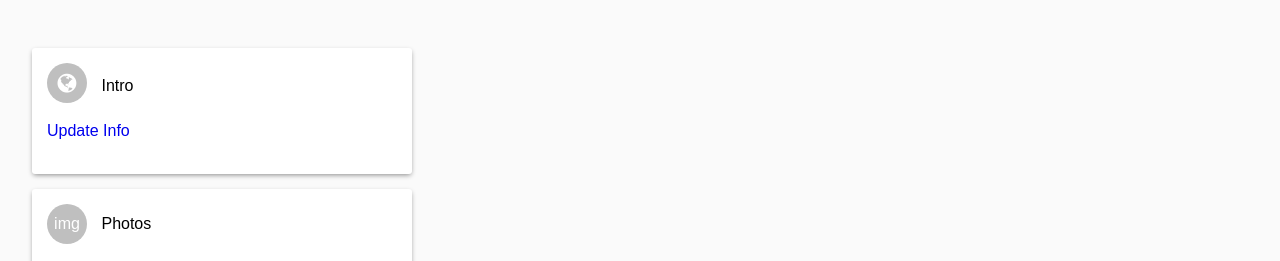
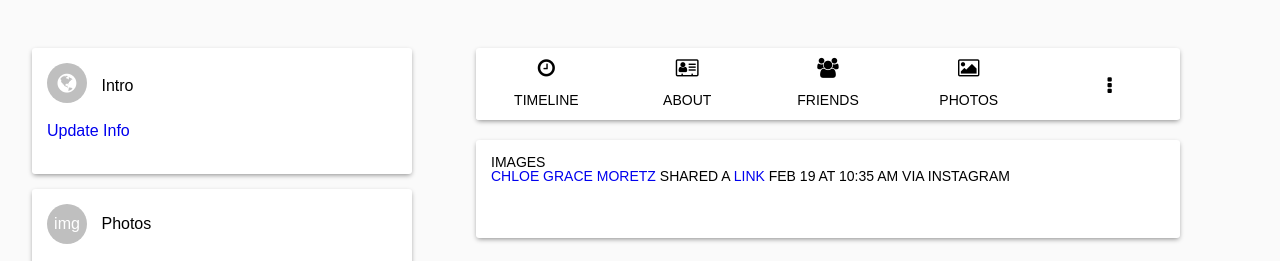
Before and after one commit to hnakae/social-media, a plain HTML site: page index.html in a window 1280 px wide. Shown: the part 658-919 px from the top of the page. Drawn offline with Linux system fonts and the light colour scheme.

Commit message:
top section and side section

```diff
--- a/css/main.css
+++ b/css/main.css
@@ -130,7 +130,7 @@ a{
     -moz-border-radius: 3px;
     border-radius: 3px;
     background: rgba(255,255,255, .3);
-    transition: background .25s ease-in-out;
+    transition: background .4s ease-in-out;
 }
 #top-area .profile-info .user-details a:hover{
     background: #2196F3;
@@ -187,5 +187,46 @@ a{
     float: left;
     width: 55%;
     margin: 0 2.5%;
+}
+#content-area .main-area .widget-box.submenu{
+    padding: 0;
+    margin: 0;
+    margin: 0 0 20px 0;
+}
+#content-area .main-area .submenu ul{
+    padding: 0;
+}
+#content-area .main-area .submenu ul li{
+    display: inline-block;
+    padding: 10px;
+    width: 20%;
+    float: left;
+    text-align: center;
+    border-bottom: 3px solid #fff;
+    transition: border-bottom .4s ease-in-out;
+    cursor: pointer;
+}
+#content-area .main-area .submenu ul li:hover{
+    border-bottom: 3px solid #2196F3;
+    color: #2196F3;
+}
+#content-area .main-area .submenu ul li:nth-child(5){
+    padding: 28px 0 20px;
+}
+#content-area .main-area .submenu ul li .fa{
+    font-size: 20px;
 
 }
+#content-area .main-area .submenu ul li span{
+    display: block;
+    margin: 15px 0 0 0;
+    text-transform: uppercase;
+    font-size: 14px;
+}
+
+#content-area .main-area .widget-box.post{
+    display: block;
+    margin: 15px 0 0 0;
+    text-transform: uppercase;
+    font-size: 14px;
+}
--- a/index.html
+++ b/index.html
@@ -300,7 +300,43 @@
             </div>
         </div>
         <div class="main-area">
+            <div class="widget-box submenu">
+                <ul>
+                    <li>
+                        <i class="fa fa-clock-o" aria-hidden="true"></i>
+                        <span>timeline</span>
+                    </li>
+                    <li>
+                        <i class="fa fa-address-card-o" aria-hidden="true"></i>
+                        <span>about</span>
+                    </li>
+                    <li>
+                        <i class="fa fa-users" aria-hidden="true"></i>
+                        <span>friends</span>
+                    </li>
+                    <li>
+                        <i class="fa fa-picture-o" aria-hidden="true"></i>
+                        <span>photos</span>
+                    </li>
+                    <li>
+                        <i class="fa fa-ellipsis-v" aria-hidden="true"></i>
+                    </li>
+                </ul>
+            </div>
+            <div class="widget-box post">
+                <div class="head">
+                    <div class="user-img">
+                        images
+                    </div>
+                    <div class="post-info">
+                        <a href="#"> Chloe Grace Moretz </a>shared a<a href="#"> link </a>
+                        <span class="post-date">Feb 19 at 10:35 AM via Instagram</span>
+                    </div>
+                </div>
+                <div class="body">
 
+                </div>
+            </div>
         </div>
     </section>
 </body>
```
